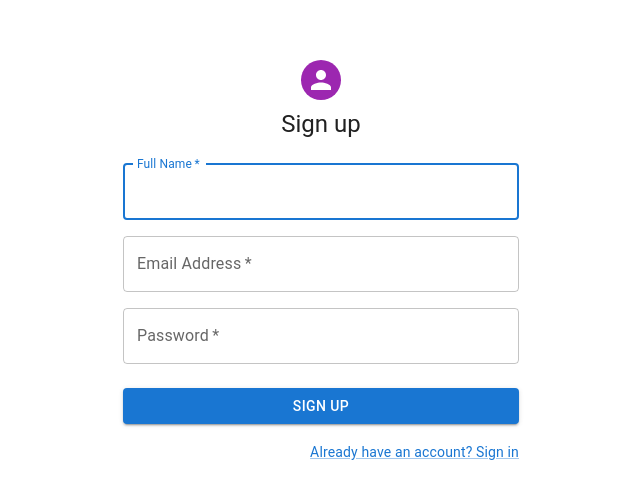
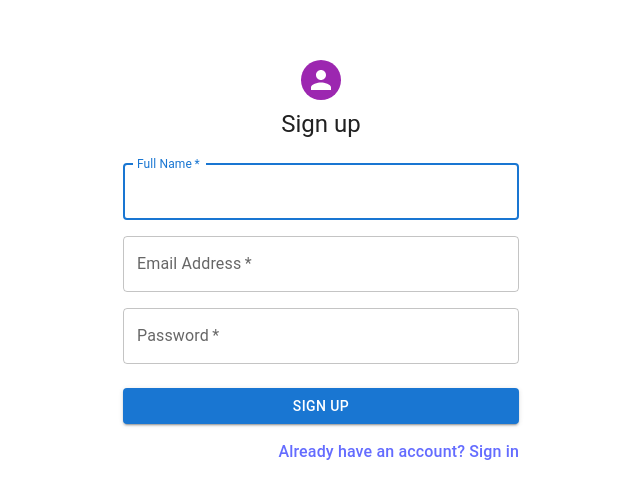
Before and after one commit to praveenjayakody/eg-web, a React (Vite) app: page /sign-up in a window 1280 px wide. Shown: the part 174-672 px from the top of the page, without its empty margins (319-959 px from the left). Built offline with nearby package versions, Linux system fonts and the light colour scheme.

Commit message:
Login page

```diff
--- a/src/pages/Auth/Auth.tsx
+++ /dev/null
@@ -1,5 +0,0 @@
-const Auth: React.FC = () => {
-  return <p>Auth</p>
-}
-
-export default Auth
--- /dev/null
+++ b/src/pages/Login/Login.tsx
@@ -0,0 +1,5 @@
+const Login: React.FC = () => {
+  return <p>Login</p>
+}
+
+export default Login
--- a/src/pages/SignUp/SignUp.tsx
+++ b/src/pages/SignUp/SignUp.tsx
@@ -4,7 +4,6 @@ import {
   Button,
   Container,
   Grid,
-  Link,
   TextField,
   Typography
 } from "@mui/material"
@@ -12,6 +11,7 @@ import { ChangeEvent, FormEvent, useState } from "react"
 
 import { isValidEmail } from "../../lib/utils/isValidEmail"
 import { isStrongPassword } from "../../lib/utils/isStrongPassword"
+import { Link } from "react-router-dom"
 
 const SignUp: React.FC = () => {
   const initialFormData: {
@@ -139,9 +139,7 @@ const SignUp: React.FC = () => {
           </Button>
           <Grid container justifyContent="flex-end">
             <Grid item>
-              <Link href="#" variant="body2">
-                Already have an account? Sign in
-              </Link>
+              <Link to="/login">Already have an account? Sign in</Link>
             </Grid>
           </Grid>
         </Box>
--- a/src/routes/MainRoutes.tsx
+++ b/src/routes/MainRoutes.tsx
@@ -6,7 +6,7 @@ import Loadable from "../layout/Loadable"
 // TODO: add AuthGuard
 // import AuthGuard from "@layout/AuthGuard/AuthGuard"
 
-const Auth = Loadable(lazyLoadWrapper(() => import("../pages/Auth/Auth")))
+const Login = Loadable(lazyLoadWrapper(() => import("../pages/Login/Login")))
 const SignUp = Loadable(lazyLoadWrapper(() => import("../pages/SignUp/SignUp")))
 
 const MainRoutes: RouteObject[] = [
@@ -14,8 +14,8 @@ const MainRoutes: RouteObject[] = [
     path: "/",
     children: [
       {
-        path: "/auth",
-        element: <Auth />
+        path: "/login",
+        element: <Login />
       },
       {
         path: "/sign-up",
```
